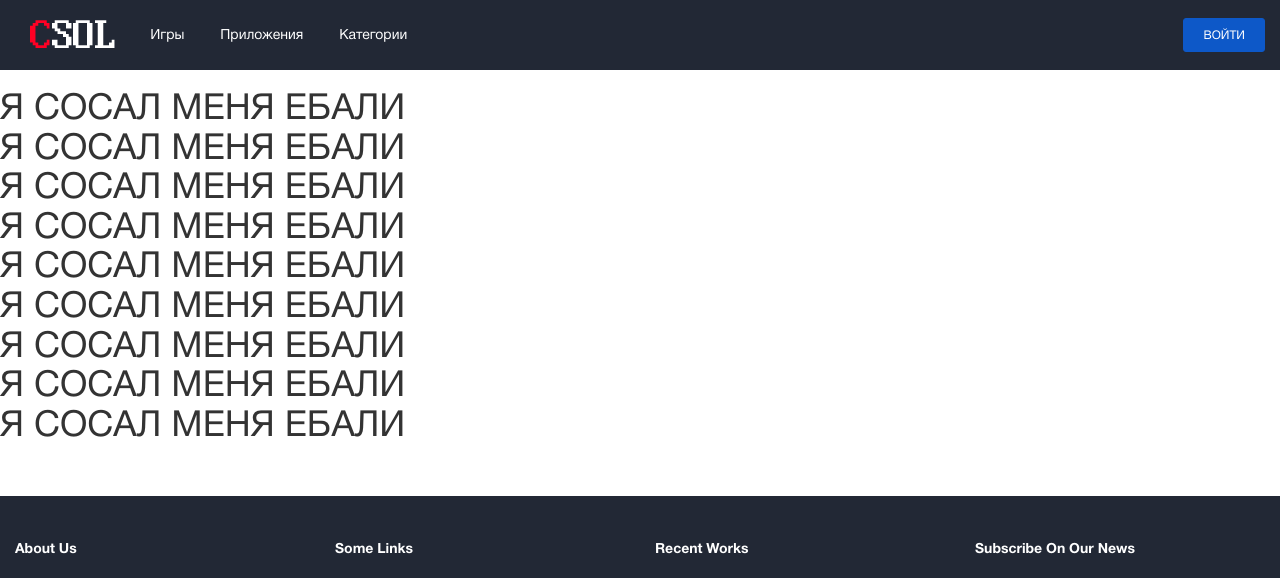
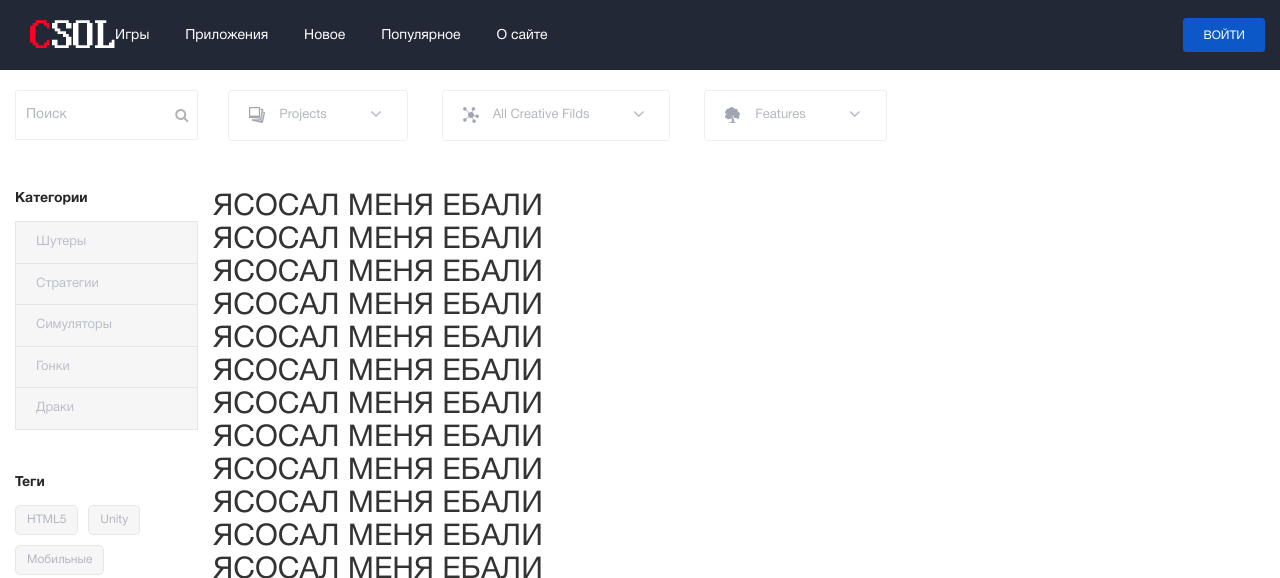
Before and after one commit to Nanoster1/WebPP, a Django app: template site/CSOL/games/templates/games/index.html in a window 1280 px wide. Shown: the top 578 px of the page. Run offline with Django 3.2, Linux system fonts and the light colour scheme; the template is opened without the code that fills it, so the values that code supplies are empty; some libraries are stand-ins or nearby versions; grey boxes are pictures that could not be loaded.

Commit message:
ADD cftegory, tags, search in base.html (games)

```diff
--- a/site/CSOL/games/templates/games/base.html
+++ b/site/CSOL/games/templates/games/base.html
@@ -31,12 +31,14 @@
 					<ul class="header-menu" id="one">
 						<li><a href="#">Игры</a></li>
 						<li><a href="#">Приложения</a></li>
-						<li><a href="#" >Категории</a><i class="fa fa-angle-down"></i>
+						<li><a href="#">Новое</a></li>
+						<li><a href="#">Популярное</a></li>
+						<li><a href="#" >О сайте</a><i class="fa fa-angle-down"></i>
 							<ul style="background-color: #39414E">
-								<li><a href="#">Стратегии</a></li>
-								<li><a href="#">Аркады</a></li>
-								<li><a href="#">Шутеры</a></li>
-								<li><a href="#">Симулятор</a></li>
+								<li><a href="#">О нас</a></li>
+								<li><a href="#">Обновления</a></li>
+								<li><a href="#">Контакты</a></li>
+								<li><a href="#">Разработчикам</a></li>
 							</ul>
 						</li>
 					</ul>
@@ -52,9 +54,93 @@
 	</header>
 
 	<!-- MAIN CONTENT -->
-	{% block content %}
-	{% endblock %}
+	<div id="content-block">
+		<div class="container-fluid custom-container">
+			<div class="row">
+				<div class="col-md-2 left-feild">
+					<form action="./" class="input-search">
+						<input type="text" required="" placeholder="Поиск">
+							<i class="fa fa-search"></i>
+							<input type="submit" value="">
+					</form>
+				</div>
+				<div class="col-md-10 ">
+					<div class="for-be-dropdowns">
+						<div class="be-drop-down">
+							<i class="icon-projects"></i>
+							<span class="be-dropdown-content"> Projects	</span>
+							<ul class="drop-down-list">
+								<li><a>Item - 1</a></li>
+								<li><a>Item - 2</a></li>
+								<li><a>Item - 3</a></li>
+							</ul>
+						</div>
+						<div class="be-drop-down">
+							<i class="icon-creative"></i>
+							<span class="be-dropdown-content">All Creative Filds
+							</span>
+							<ul class="drop-down-list">
+								<li><a>Item - 1</a></li>
+								<li><a>Item - 2</a></li>
+								<li><a>Item - 3</a></li>
+							</ul>
+						</div>
+						<div class="be-drop-down">
+							<i class="icon-features"></i>
+							<span class="be-dropdown-content">Features
+							</span>
+							<ul class="drop-down-list">
+								<li><a>Featured</a></li>
+								<li><a>Most Appreciated</a></li>
+								<li><a>Most Viewed</a></li>
+								<li><a>Most Discussed</a></li>
+								<li><a>Most Recent</a></li>
+							</ul>
+						</div>
+					</div>
+				</div>
+			</div>
+		</div>
+		<div class="container-fluid custom-container">
+			<div class="row">
+				<div class="col-md-2 left-feild">
+						<div class="be-vidget">
+							<h3 class="letf-menu-article">Категории</h3>
+							<div class="creative_filds_block">
+								<div class="ul">
+									<a href="blog-detail-2.html">Шутеры		        </a>
+									<a href="blog-detail-2.html">Стратегии		    </a>
+									<a href="blog-detail-2.html">Симуляторы	        </a>
+									<a href="blog-detail-2.html">Гонки		        </a>
+									<a href="blog-detail-2.html">Драки		        </a>
+								</div>
+							</div>
+						</div>
+						<div class="be-vidget">
+							<h3 class="letf-menu-article">Теги</h3>
+							<div class="tags_block clearfix">
+								<ul>
+									<li><a href="blog-detail-2.html">HTML5</a></li>
+									<li><a href="blog-detail-2.html">Unity</a></li>
+									<li><a href="blog-detail-2.html">Мобильные</a></li>
+									<li><a href="blog-detail-2.html">Для мальчиков</a></li>
+									<li><a href="blog-detail-2.html">Для девочек</a></li>
+									<li><a href="blog-detail-2.html">18+</a></li>
+									<li><a href="blog-detail-2.html">От CSOL</a></li>
+								</ul>
+							</div>
+						</div>
+				</div>
 
+				<div class="col-md-10">
+					<div class="row _post-container_">
+						{% block content %}
+						{% endblock %}
+					</div>
+				</div>
+			</div>
+		</div>
+	</div>
 	<!-- THE FOOTER -->
 	<footer>
 		<div class="footer-main">
--- a/site/CSOL/games/templates/games/index.html
+++ b/site/CSOL/games/templates/games/index.html
@@ -1,16 +1,9 @@
 {% extends 'games/base.html' %}
+{% load static %}
 
 
 {% block content %}
-<div id="content-block">
-    <h1>Я СОСАЛ МЕНЯ ЕБАЛИ</h1>
-<h1>Я СОСАЛ МЕНЯ ЕБАЛИ</h1>
-<h1>Я СОСАЛ МЕНЯ ЕБАЛИ</h1>
-<h1>Я СОСАЛ МЕНЯ ЕБАЛИ</h1>
-<h1>Я СОСАЛ МЕНЯ ЕБАЛИ</h1>
-<h1>Я СОСАЛ МЕНЯ ЕБАЛИ</h1>
-<h1>Я СОСАЛ МЕНЯ ЕБАЛИ</h1>
-<h1>Я СОСАЛ МЕНЯ ЕБАЛИ</h1>
-<h1>Я СОСАЛ МЕНЯ ЕБАЛИ</h1>
-</div>
+    {% for i in '1111111111111111111111'|make_list %}
+    <h2>ЯСОСАЛ МЕНЯ ЕБАЛИ</h2>
+    {% endfor %}
 {% endblock %}
```
Also changed, not shown: other parts of site/CSOL/games/templates/games/base.html (+12 -12 lines), site/CSOL/games/static/games/img/g1.jpg (added), site/CSOL/games/static/games/img/g10.jpg (added), site/CSOL/games/static/games/img/g11.jpg (added), site/CSOL/games/static/games/img/g12.jpg (added), site/CSOL/games/static/games/img/g2.jpg (added), site/CSOL/games/static/games/img/g3.jpg (added), site/CSOL/games/static/games/img/g4.jpg (added), site/CSOL/games/static/games/img/g5.jpg (added), site/CSOL/games/static/games/img/g6.jpg (added), site/CSOL/games/static/games/img/g7.jpg (added), site/CSOL/games/static/games/img/g8.jpg (added), site/CSOL/games/static/games/img/g9.jpg (added).
